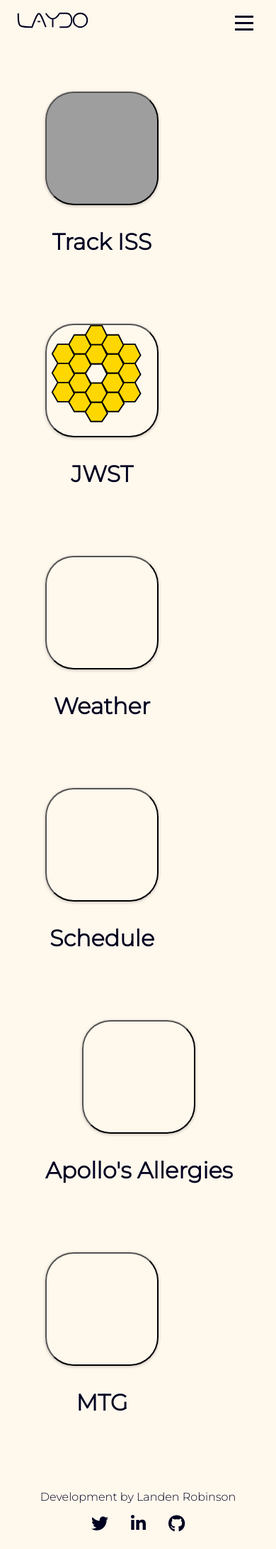
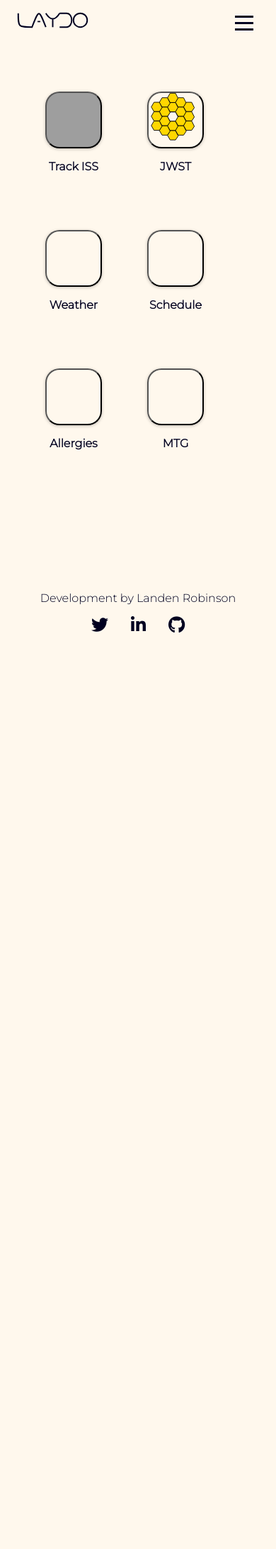
Before and after one commit to LAYDO/laydonet, a Django app: page /webapps/ in a window 390 px wide; the page is wider, and only the part inside the window is pictured. Shown: that part at 71% size. After the commit the page ends 891 px from the top of that part, so only its background shows below. Run offline with Django 4.2, Linux system fonts and the light colour scheme; grey boxes are pictures that could not be loaded.

Commit message:
0.8.8.2 - Minor Styling
- Minor styling for mobile and desktop web app icons

```diff
--- a/static/webapps/css/webapps.css
+++ b/static/webapps/css/webapps.css
@@ -17,8 +17,8 @@
 }
 
 .app-button {
-    height: 10rem;
-    width: 10rem;
+    height: 5rem;
+    width: 5rem;
     background-color: transparent;
     box-shadow: rgba(0, 0, 0, 0.25) 0 0.0625rem 0.25rem;
     border-radius: 25%;
@@ -46,7 +46,7 @@
 }
 
 .app-title {
-    font-size: 2rem;
+    font-size: 1rem;
 }
 
 #trackiss {
@@ -56,3 +56,14 @@
 #jwst {
     background-image: url('/static/jwst/img/jwst.svg');
 }
+
+@media only screen and (min-width: 37.5rem) {
+    .app-button {
+        height: 10rem;
+        width: 10rem;
+    }
+
+    .app-title {
+        font-size: 2rem;
+    }
+}
--- a/webapps/templates/webapps.html
+++ b/webapps/templates/webapps.html
@@ -21,7 +21,7 @@
     </div>
     <div class="app-claim">
         <button class="app-button" id="allergies" onclick="redirect(event)"></button>
-        <h3 class="app-title">Apollo's Allergies</h3>
+        <h3 class="app-title">Allergies</h3>
     </div>
     <div class="app-claim">
         <button class="app-button" id="mtg" onclick="redirect(event)"></button>
```
